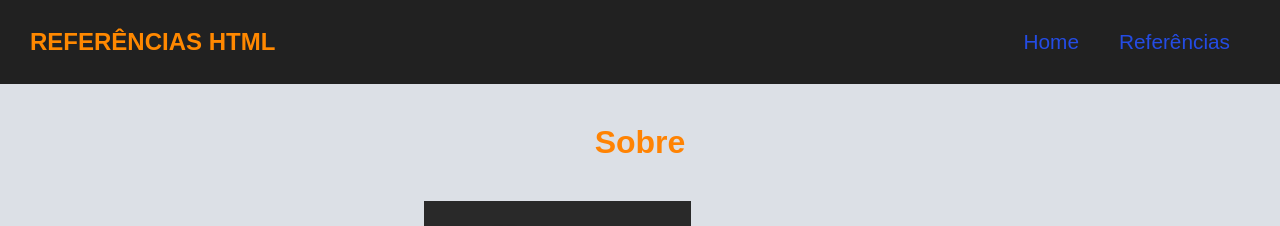
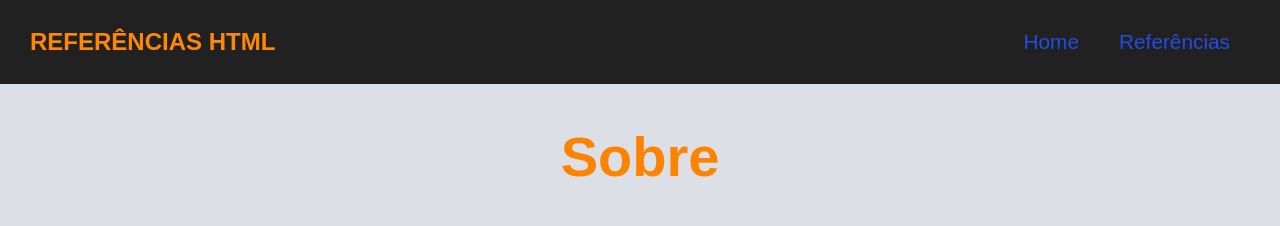
Before and after one commit to Welington156/html, a plain HTML site: page pages/sobre.html in a window 1280 px wide. Shown: the top 226 px of the page. Drawn offline with Linux system fonts and the light colour scheme; a web font is replaced by a local one.

Commit message:
Update referencias.css

```diff
--- a/style/referencias.css
+++ b/style/referencias.css
@@ -24,7 +24,7 @@ main {
 }
 
 .tags h2 {
-  font-size: 2.0em;
+  font-size: 3.5em;
   color: #FF8303;
   padding: 20px 0;
   text-align: center;
```
